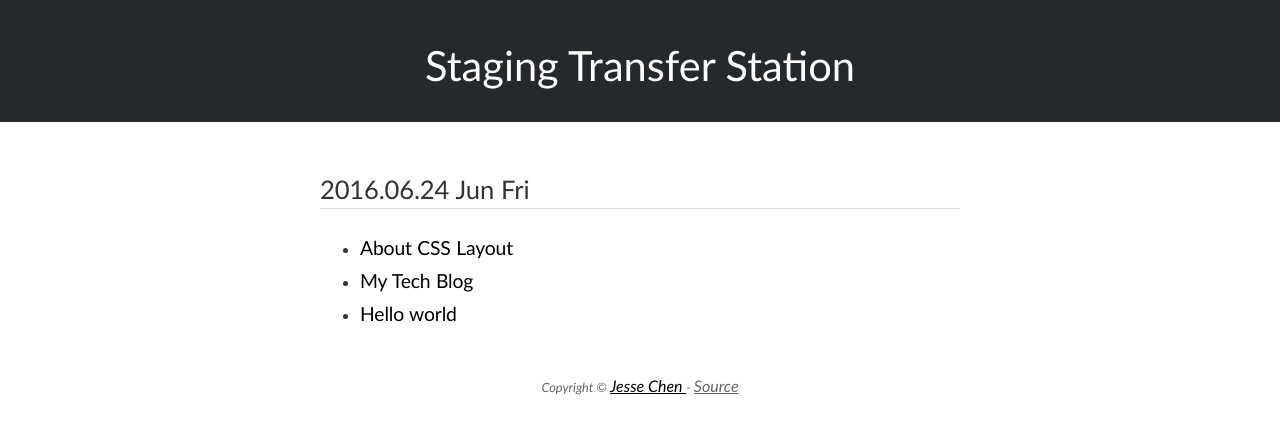
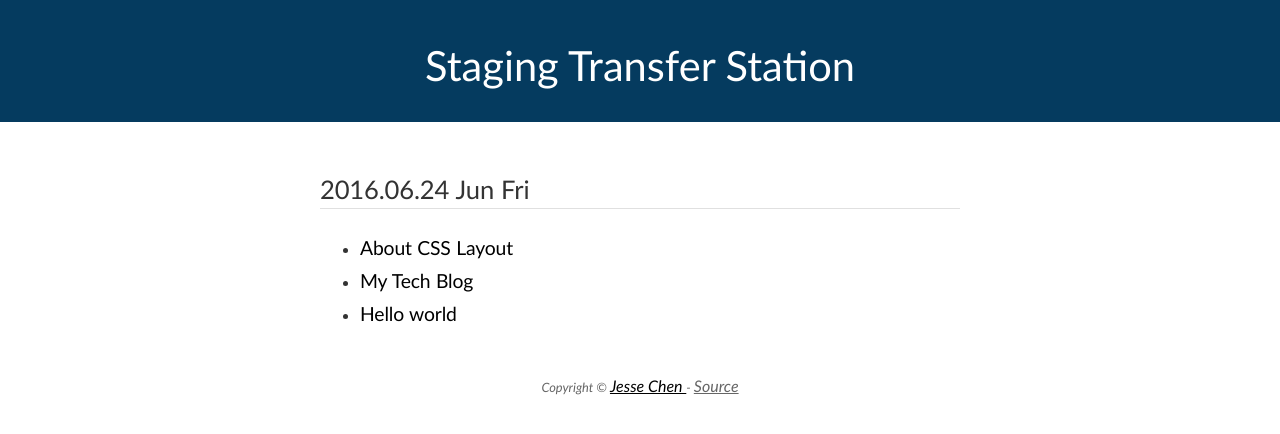
Before and after one commit to JesseEisen/Hub, a plain HTML site: page index.html in a window 1280 px wide. Drawn offline with Linux system fonts and the light colour scheme.

Commit message:
fix headr color

```diff
--- a/main.css
+++ b/main.css
@@ -8,7 +8,7 @@ body {
 
 
 .header{
-	background-color: #26292b;
+	background-color:#053b5f;
 	color:white;
 
 }
```
